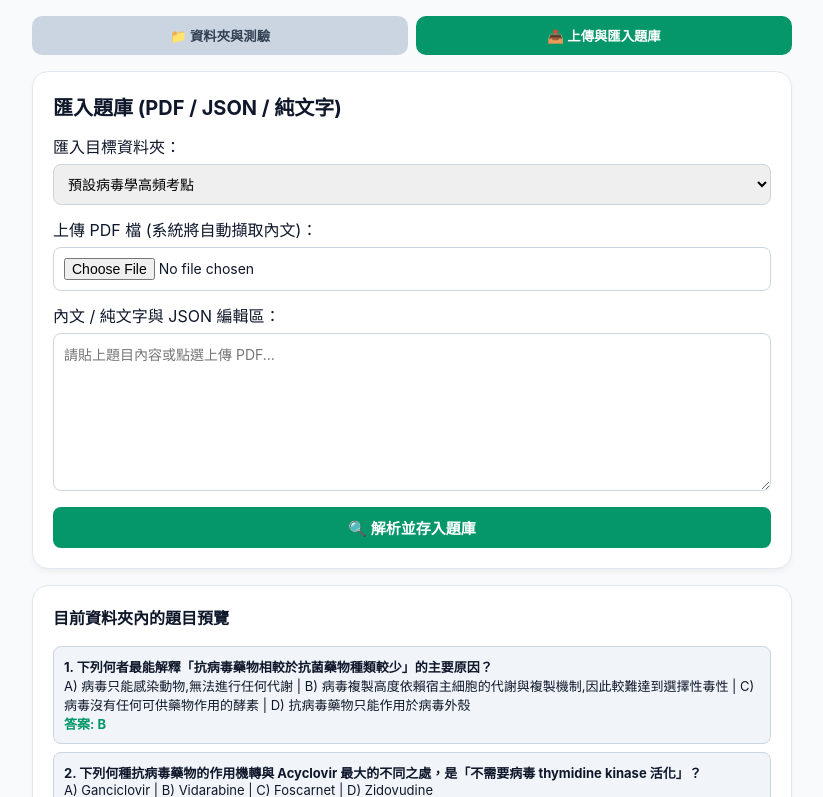
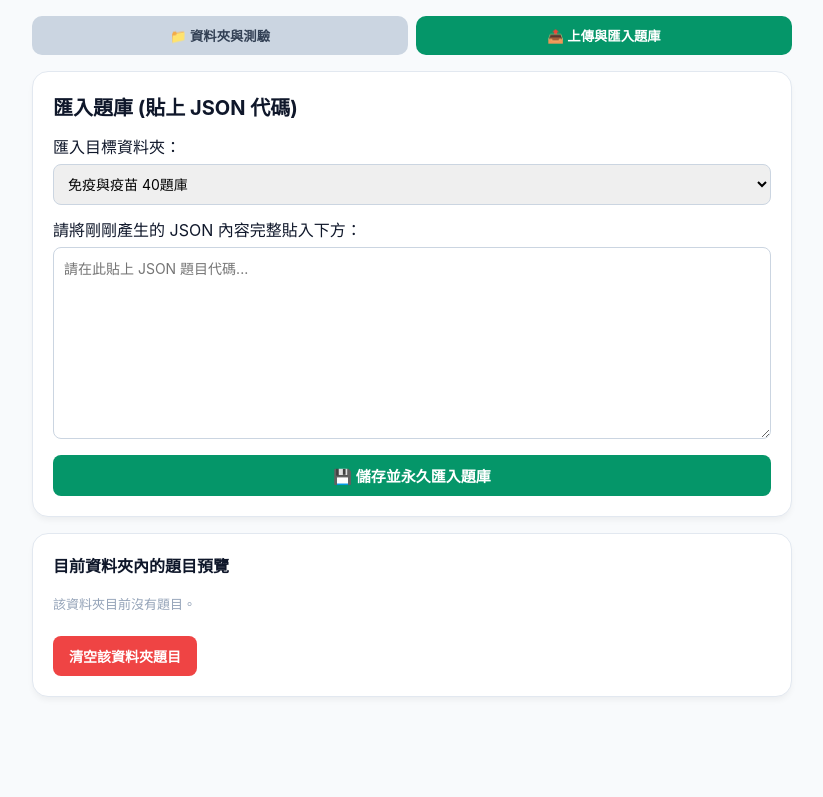
Before and after one commit to chenwilly109-design/Quiz, a plain HTML site: page index.html in a window 1280 px wide. Both pictures are taken after a click on the button "📤 上傳與匯入題庫". Shown: the top 797 px of the page, without its empty margins (228-1051 px from the left). Drawn offline with Linux system fonts and the light colour scheme.

Commit message:
Update index.html

```diff
--- a/index.html
+++ b/index.html
@@ -3,13 +3,7 @@
 <head>
   <meta charset="UTF-8">
   <meta name="viewport" content="width=device-width, initial-scale=1.0">
-  <title>SmartQuiz 題庫測驗系統</title>
-  <script src="https://cdnjs.cloudflare.com/ajax/libs/pdf.js/3.11.174/pdf.min.js"></script>
-  <script>
-    if (window.pdfjsLib) {
-      pdfjsLib.GlobalWorkerOptions.workerSrc = 'https://cdnjs.cloudflare.com/ajax/libs/pdf.js/3.11.174/pdf.worker.min.js';
-    }
-  </script>
+  <title>SmartQuiz 智慧題庫系統 (永久保存版)</title>
   <style>
     * { box-sizing: border-box; font-family: -apple-system, BlinkMacSystemFont, "Segoe UI", Roboto, sans-serif; }
     body { background-color: #f8fafc; color: #0f172a; margin: 0; padding: 16px; display: flex; justify-content: center; }
@@ -24,7 +18,7 @@
     .btn-danger { background: #ef4444; }
     .btn-secondary { background: #cbd5e1; color: #1e293b; }
     .btn:disabled { background: #cbd5e1; cursor: not-allowed; }
-    .folder-item { border: 1px solid #e2e8f0; padding: 12px 16px; border-radius: 12px; margin-bottom: 8px; display: flex; justify-content: space-between; items-center; background: #fff; }
+    .folder-item { border: 1px solid #e2e8f0; padding: 12px 16px; border-radius: 12px; margin-bottom: 8px; display: flex; justify-content: space-between; align-items: center; background: #fff; }
     .option-btn { width: 100%; text-align: left; padding: 12px; margin-bottom: 8px; border: 1px solid #cbd5e1; border-radius: 10px; background: white; cursor: pointer; font-size: 15px; }
     .option-btn:hover { border-color: #059669; background: #f0fdf4; }
     .correct { background: #ecfdf5 !important; border-color: #10b981 !important; color: #065f46; font-weight: bold; }
@@ -62,7 +56,7 @@
       <label style="font-size: 13px; color: #94a3b8;">選擇分類資料夾：</label>
       <select id="quiz-folder-select" style="background:#1e293b; color:white; border-color:#334155;"></select>
 
-      <label style="font-size: 13px; color: #94a3b8;">抽題數量（輸入任意數字）：</label>
+      <label style="font-size: 13px; color: #94a3b8;">抽題數量（可自行輸入數字）：</label>
       <input type="number" id="quiz-count" value="10" min="1" style="background:#1e293b; color:white; border-color:#334155;">
 
       <button class="btn" style="width: 100%; padding: 12px; font-size: 16px;" onclick="startQuiz()">🚀 開始測驗</button>
@@ -72,20 +66,16 @@
   <!-- 分頁 2：檔案上傳與解析 -->
   <div id="page-upload" class="hidden">
     <div class="card">
-      <h1>匯入題庫 (PDF / JSON / 純文字)</h1>
+      <h1>匯入題庫 (貼上 JSON 代碼)</h1>
       <label>匯入目標資料夾：</label>
-      <select id="upload-folder-target"></select>
+      <select id="upload-folder-target" onchange="renderPreview()"></select>
 
-      <label>上傳 PDF 檔 (系統將自動擷取內文)：</label>
-      <input type="file" id="file-input" accept=".pdf,.json,.txt" onchange="handleFile(event)">
+      <label>請將剛剛產生的 JSON 內容完整貼入下方：</label>
+      <textarea id="raw-text" rows="10" placeholder="請在此貼上 JSON 題目代碼..."></textarea>
 
-      <label>內文 / 純文字與 JSON 編輯區：</label>
-      <textarea id="raw-text" rows="8" placeholder="請貼上題目內容或點選上傳 PDF..."></textarea>
-
-      <button class="btn" style="width: 100%; font-size: 15px;" onclick="parseAndImport()">🔍 解析並存入題庫</button>
+      <button class="btn" style="width: 100%; font-size: 15px;" onclick="parseAndImport()">💾 儲存並永久匯入題庫</button>
     </div>
 
-    <!-- 檢視該資料夾現有題目 -->
     <div class="card">
       <h3>目前資料夾內的題目預覽</h3>
       <div id="preview-list"></div>
@@ -122,20 +112,24 @@
 </div>
 
 <script>
-  const DEFAULT_25_QUESTIONS = [
-    { stem: "下列何者最能解釋「抗病毒藥物相較於抗菌藥物種類較少」的主要原因？", options: ["病毒只能感染動物,無法進行任何代謝", "病毒複製高度依賴宿主細胞的代謝與複製機制,因此較難達到選擇性毒性", "病毒沒有任何可供藥物作用的酵素", "抗病毒藥物只能作用於病毒外殼"], answer: "B", exp: "病毒複製高度依賴宿主細胞，因此抑制病毒複製的藥物也可能傷害宿主細胞，使「選擇性毒性」較難達成。" },
-    { stem: "下列何種抗病毒藥物的作用機轉與 Acyclovir 最大的不同之處，是「不需要病毒 thymidine kinase 活化」？", options: ["Ganciclovir", "Vidarabine", "Foscarnet", "Zidovudine"], answer: "C", exp: "Foscarnet 屬於焦磷酸類似物，可直接結合並抑制 DNA 聚合酶，不需 TK 活化。" },
-    { stem: "Oseltamivir 與 Zanamivir 皆屬於神經胺酸酶抑制劑，其主要效果為何？", options: ["阻止病毒進入宿主細胞", "阻止病毒 RNA 複製", "抑制 neuraminidase，使新形成的病毒顆粒不易從感染細胞表面釋放", "直接破壞病毒 capsid"], answer: "C", exp: "抑制 Neuraminidase 可阻止切斷唾液酸受體，使成熟病毒卡在細胞表面無法釋放。" },
-    { stem: "關於 Paxlovid 治療 SARS-CoV-2 感染的作用機轉，下列何者最正確？", options: ["Nirmatrelvir 抑制 neuraminidase", "Nirmatrelvir 抑制病毒 Mpro，ritonavir 則透過抑制 CYP3A4 延長作用", "Nirmatrelvir 抑制 M2 protein", "兩種成分皆直接抑制宿主細胞 ribosome"], answer: "B", exp: "Nirmatrelvir 抑制主蛋白酶 Mpro；Ritonavir 為 PK 增強劑，透過抑制 CYP3A4 減少代謝。" },
-    { stem: "齊多夫定 (Zidovudine / AZT) 治療反轉錄病毒的作用原理為何？", options: ["破壞病毒套膜", "作為胸苷類似物，嵌入 DNA 鏈導致連鎖終止", "結合於宿主 CD4 受體", "抑制病毒顆粒組裝"], answer: "B", exp: "AZT 缺乏 3'-OH 基團，被反轉錄酶嵌入後會造成 DNA 鏈延伸終止。" }
-  ];
+  // 資料庫邏輯：優先讀取 LocalStorage，否則初始化預設資料庫
+  const STORAGE_KEY = 'SMARTQUIZ_PERMANENT_DB_V3';
 
-  let db = JSON.parse(localStorage.getItem('smartquiz_db_v2')) || {
-    "f1": { id: "f1", name: "預設病毒學高頻考點", questions: DEFAULT_25_QUESTIONS }
-  };
+  function getDB() {
+    const raw = localStorage.getItem(STORAGE_KEY);
+    if (raw) {
+      try { return JSON.parse(raw); } catch(e) {}
+    }
+    // 預設資料夾
+    return {
+      "f1": { id: "f1", name: "免疫與疫苗 40題庫", questions: [] }
+    };
+  }
+
+  let db = getDB();
 
   function saveDB() {
-    localStorage.setItem('smartquiz_db_v2', JSON.stringify(db));
+    localStorage.setItem(STORAGE_KEY, JSON.stringify(db));
     renderFolders();
     updateSelects();
     renderPreview();
@@ -143,6 +137,7 @@
 
   function renderFolders() {
     const list = document.getElementById('folder-list');
+    if (!list) return;
     list.innerHTML = '';
     Object.values(db).forEach(f => {
       const div = document.createElement('div');
@@ -164,6 +159,8 @@
   function updateSelects() {
     const qSel = document.getElementById('quiz-folder-select');
     const uSel = document.getElementById('upload-folder-target');
+    if (!qSel || !uSel) return;
+
     qSel.innerHTML = '<option value="ALL">【全部資料夾混合抽題】</option>';
     uSel.innerHTML = '';
 
@@ -176,7 +173,7 @@
   function renderPreview() {
     const targetId = document.getElementById('upload-folder-target').value;
     const container = document.getElementById('preview-list');
-    if (!targetId || !db[targetId]) return;
+    if (!targetId || !db[targetId] || !container) return;
 
     const list = db[targetId].questions;
     if (list.length === 0) {
@@ -187,7 +184,7 @@
     container.innerHTML = list.map((q, i) => `
       <div class="q-preview">
         <strong>${i + 1}. ${q.stem}</strong><br>
-        A) ${q.options[0] || '無'} | B) ${q.options[1] || '無'} | C) ${q.options[2] || '無'} | D) ${q.options[3] || '無'}<br>
+        A) ${q.options[0] || ''} | B) ${q.options[1] || ''} | C) ${q.options[2] || ''} | D) ${q.options[3] || ''}<br>
         <span style="color:#059669; font-weight:bold;">答案: ${q.answer}</span>
       </div>
     `).join('');
@@ -239,95 +236,23 @@
     }
   }
 
-  // 強化版 PDF / 純文字解析邏輯
-  async function handleFile(e) {
-    const file = e.target.files[0];
-    if (!file) return;
-
-    if (file.name.endsWith('.pdf')) {
-      const reader = new FileReader();
-      reader.onload = async (event) => {
-        const pdfData = new Uint8Array(event.target.result);
-        const pdf = await pdfjsLib.getDocument({ data: pdfData }).promise;
-        let text = "";
-        for (let i = 1; i <= pdf.numPages; i++) {
-          const page = await pdf.getPage(i);
-          const content = await page.getTextContent();
-          text += content.items.map(item => item.str).join(' ') + '\n';
-        }
-        document.getElementById('raw-text').value = text;
-        alert("PDF 文字提取完成！請點擊下方的「解析並存入題庫」");
-      };
-      reader.readAsArrayBuffer(file);
-    } else {
-      const reader = new FileReader();
-      reader.onload = (event) => document.getElementById('raw-text').value = event.target.result;
-      reader.readAsText(file);
-    }
-  }
-
   function parseAndImport() {
     const text = document.getElementById('raw-text').value;
     const targetId = document.getElementById('upload-folder-target').value;
-    if (!text.trim()) return alert("請輸入內容或選擇檔案！");
+    if (!text.trim()) return alert("請輸入內容！");
 
-    // 嘗試解析 JSON
     try {
       const jsonArr = JSON.parse(text);
       if (Array.isArray(jsonArr)) {
-        db[targetId].questions.push(...jsonArr);
-        saveDB();
-        alert(`成功以 JSON 格式匯入 ${jsonArr.length} 題！`);
-        return;
+        db[targetId].questions = jsonArr; // 完全覆蓋寫入，確保存檔正確
+        saveDB(); // 寫入 LocalStorage
+        alert(`成功存入 ${jsonArr.length} 題！資料已永久儲存。`);
+        document.getElementById('raw-text').value = '';
+        return showTab('dashboard');
       }
-    } catch(e) {}
-
-    // 寬鬆強化版切割法
-    const rawBlocks = text.split(/(?=\n\d+[\.、\s])/);
-    let count = 0;
-
-    rawBlocks.forEach(block => {
-      if (!block.trim()) return;
-
-      // 抓題幹
-      const stemMatch = block.match(/(?:\d+[\.、\s])?([\s\S]+?)(?=(?:\(A\)|A[\.、\)]|\(1\)))/i);
-      const stem = stemMatch ? stemMatch[1].replace(/\n/g, ' ').trim() : block.substring(0, 30).trim();
-
-      // 抓四個選項 (相容 (A) / A. / A) / (1) 各式格式)
-      const optA = block.match(/(?:\(A\)|A[\.、\)]|\(1\))([\s\S]+?)(?=(?:\(B\)|B[\.、\)]|\(2\)|$))/i)?.[1]?.trim() || "";
-      const optB = block.match(/(?:\(B\)|B[\.、\)]|\(2\))([\s\S]+?)(?=(?:\(C\)|C[\.、\)]|\(3\)|$))/i)?.[1]?.trim() || "";
-      const optC = block.match(/(?:\(C\)|C[\.、\)]|\(3\))([\s\S]+?)(?=(?:\(D\)|D[\.、\)]|\(4\)|$))/i)?.[1]?.trim() || "";
-      const optD = block.match(/(?:\(D\)|D[\.、\)]|\(4\))([\s\S]+?)(?=(?:答案|解答|詳解|\n|$))/i)?.[1]?.trim() || "";
-
-      // 抓答案
-      const ansMatch = block.match(/(?:答案|解答)[:\s]*([A-D1-4])/i);
-      let answer = "A";
-      if (ansMatch) {
-        const val = ansMatch[1].toUpperCase();
-        if (val === '1') answer = 'A';
-        else if (val === '2') answer = 'B';
-        else if (val === '3') answer = 'C';
-        else if (val === '4') answer = 'D';
-        else answer = val;
-      }
-
-      // 抓解析
-      const expMatch = block.match(/(?:詳解|解析)[:\s]*([\s\S]+)$/i);
-      const exp = expMatch ? expMatch[1].trim() : "";
-
-      if (stem && (optA || optB)) {
-        db[targetId].questions.push({
-          stem,
-          options: [optA || "選項 A", optB || "選項 B", optC || "選項 C", optD || "選項 D"],
-          answer,
-          exp
-        });
-        count++;
-      }
-    });
-
-    saveDB();
-    alert(`解析完成！成功新增 ${count} 題。請在下方預覽確認。`);
+    } catch(e) {
+      alert("JSON 格式有誤，請確認是否完整複製！");
+    }
   }
 
   // 測驗進行邏輯
@@ -414,9 +339,8 @@
     }
   }
 
-  document.getElementById('upload-folder-target').addEventListener('change', renderPreview);
-  renderFolders();
-  updateSelects();
+  // 初始化
+  saveDB();
 </script>
 
 </body>
```
